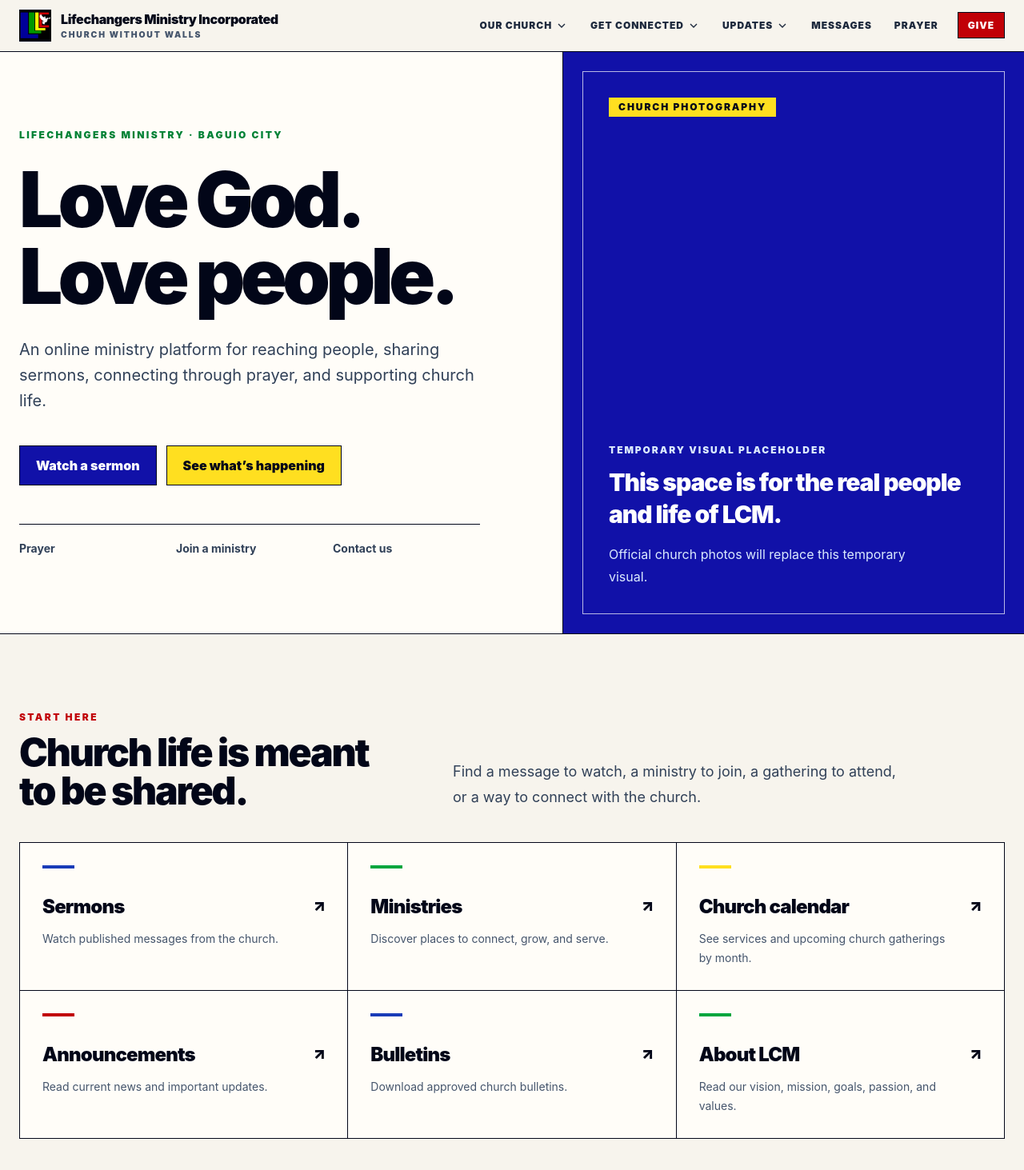
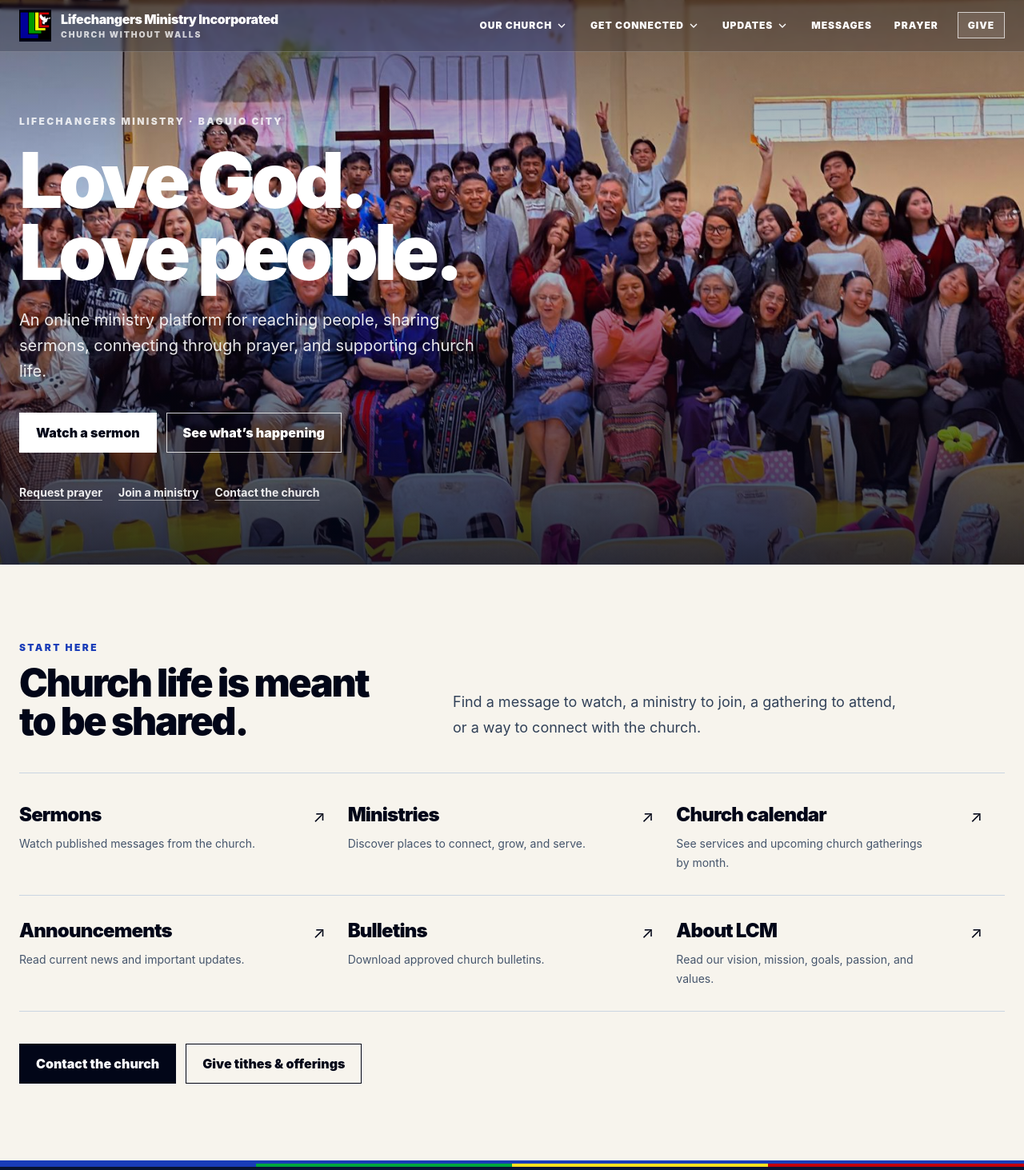
Before and after one commit to rho-alpadilla/LCM-Website, a Next.js app: page / in a window 1280 px wide. Shown: the top 1463 px of the page at 80% size. Built offline with nearby package versions, Linux system fonts and the light colour scheme.

Commit message:
feat: create photo-led LCM homepage

```diff
--- a/src/frontend/components/public/public-header.tsx
+++ b/src/frontend/components/public/public-header.tsx
@@ -5,6 +5,7 @@
 import { siteConfig } from "@/shared/config/site";
 
 type NavigationLink = { href: Route; label: string };
+export type PublicHeaderVariant = "default" | "hero";
 
 const navigationGroups: Array<{
   label: string;
@@ -39,12 +40,26 @@
   { href: "/give", label: "Give" },
 ];
 
-export function PublicHeader() {
+export function PublicHeader({
+  variant = "default",
+}: {
+  variant?: PublicHeaderVariant;
+}) {
+  const isHero = variant === "hero";
+
   return (
-    <header className="sticky top-0 z-40 border-b border-slate-950 bg-[#f7f4ed]">
+    <header
+      className={
+        isHero
+          ? "absolute inset-x-0 top-0 z-40 border-b border-white/20 bg-slate-950/20 text-white backdrop-blur-[2px]"
+          : "sticky top-0 z-40 border-b border-slate-950 bg-[#f7f4ed]"
+      }
+    >
       <div className="mx-auto flex max-w-7xl items-center justify-between gap-4 px-4 py-3 sm:px-6">
         <Link
-          className="flex min-w-0 items-center gap-3 text-slate-950"
+          className={`flex min-w-0 items-center gap-3 ${
+            isHero ? "text-white" : "text-slate-950"
+          }`}
           href="/"
         >
           <Image
@@ -59,26 +74,40 @@
             <span className="block truncate text-sm font-black tracking-[-0.025em] sm:text-base">
               {siteConfig.name}
             </span>
-            <span className="block text-[0.65rem] font-black tracking-[0.18em] text-slate-600 uppercase">
+            <span
+              className={`block text-[0.65rem] font-black tracking-[0.18em] uppercase ${
+                isHero ? "text-white/75" : "text-slate-600"
+              }`}
+            >
               Church without walls
             </span>
           </span>
         </Link>
-        <PublicDesktopNavigation />
-        <PublicMobileNavigation />
+        <PublicDesktopNavigation isHero={isHero} />
+        <PublicMobileNavigation isHero={isHero} />
       </div>
     </header>
   );
 }
 
-function PublicDesktopNavigation() {
+function PublicDesktopNavigation({ isHero }: { isHero: boolean }) {
   return (
     <nav aria-label="Main navigation" className="hidden lg:block">
-      <ul className="flex items-center gap-1 text-xs font-black tracking-[0.08em] text-slate-800 uppercase">
+      <ul
+        className={`flex items-center gap-1 text-xs font-black tracking-[0.08em] uppercase ${
+          isHero ? "text-white" : "text-slate-800"
+        }`}
+      >
         {navigationGroups.map((group) => (
           <li className="relative" key={group.label}>
             <details className="group">
-              <summary className="flex cursor-pointer list-none items-center gap-1 px-3 py-2 transition-colors duration-150 ease-out hover:text-blue-800 focus-visible:outline-2 focus-visible:outline-offset-2 focus-visible:outline-blue-800 [&::-webkit-details-marker]:hidden">
+              <summary
+                className={`flex cursor-pointer list-none items-center gap-1 px-3 py-2 transition-colors duration-150 ease-out focus-visible:outline-2 focus-visible:outline-offset-2 [&::-webkit-details-marker]:hidden ${
+                  isHero
+                    ? "hover:bg-white/10 focus-visible:outline-white"
+                    : "hover:text-blue-800 focus-visible:outline-blue-800"
+                }`}
+              >
                 {group.label}
                 <ChevronDown />
               </summary>
@@ -102,8 +131,12 @@
             <Link
               className={
                 item.href === "/give"
-                  ? "ml-2 border border-slate-950 bg-red-700 px-3 py-2 text-white transition-[background-color,transform] duration-150 ease-out hover:bg-red-800 active:scale-[0.98]"
-                  : "px-3 py-2 transition-colors duration-150 ease-out hover:text-blue-800 focus-visible:outline-2 focus-visible:outline-offset-2 focus-visible:outline-blue-800"
+                  ? isHero
+                    ? "ml-2 border border-white/70 bg-white/10 px-3 py-2 text-white transition-[background-color,transform] duration-150 ease-out hover:bg-white hover:text-slate-950 focus-visible:outline-2 focus-visible:outline-offset-2 focus-visible:outline-white active:scale-[0.98]"
+                    : "ml-2 border border-slate-950 bg-red-700 px-3 py-2 text-white transition-[background-color,transform] duration-150 ease-out hover:bg-red-800 active:scale-[0.98]"
+                  : isHero
+                    ? "px-3 py-2 transition-colors duration-150 ease-out hover:bg-white/10 focus-visible:outline-2 focus-visible:outline-offset-2 focus-visible:outline-white"
+                    : "px-3 py-2 transition-colors duration-150 ease-out hover:text-blue-800 focus-visible:outline-2 focus-visible:outline-offset-2 focus-visible:outline-blue-800"
               }
               href={item.href}
             >
@@ -116,10 +149,16 @@
   );
 }
 
-function PublicMobileNavigation() {
+function PublicMobileNavigation({ isHero }: { isHero: boolean }) {
   return (
     <details className="group relative lg:hidden">
-      <summary className="flex cursor-pointer list-none items-center gap-2 border border-slate-950 bg-[#fffdf8] px-3 py-2 text-xs font-black tracking-[0.08em] text-slate-900 uppercase transition-[background-color,transform] duration-150 ease-out hover:bg-yellow-300 focus-visible:outline-2 focus-visible:outline-offset-2 focus-visible:outline-blue-800 active:scale-[0.98] [&::-webkit-details-marker]:hidden">
+      <summary
+        className={`flex cursor-pointer list-none items-center gap-2 border px-3 py-2 text-xs font-black tracking-[0.08em] uppercase transition-[background-color,transform] duration-150 ease-out focus-visible:outline-2 focus-visible:outline-offset-2 active:scale-[0.98] [&::-webkit-details-marker]:hidden ${
+          isHero
+            ? "border-white/70 bg-slate-950/20 text-white hover:bg-white/10 focus-visible:outline-white"
+            : "border-slate-950 bg-[#fffdf8] text-slate-900 hover:bg-yellow-300 focus-visible:outline-blue-800"
+        }`}
+      >
         Menu
         <ChevronDown />
       </summary>
--- a/src/frontend/components/public/public-page.tsx
+++ b/src/frontend/components/public/public-page.tsx
@@ -1,18 +1,24 @@
 import type { ReactNode } from "react";
 
 import { PublicFooter } from "./public-footer";
-import { PublicHeader } from "./public-header";
+import { PublicHeader, type PublicHeaderVariant } from "./public-header";
 
-export function PublicPage({ children }: { children: ReactNode }) {
+export function PublicPage({
+  children,
+  headerVariant = "default",
+}: {
+  children: ReactNode;
+  headerVariant?: PublicHeaderVariant;
+}) {
   return (
-    <div className="flex min-h-screen flex-col bg-[#f7f4ed] text-slate-950">
+    <div className="relative flex min-h-screen flex-col bg-[#f7f4ed] text-slate-950">
       <a
         className="sr-only z-50 rounded-md bg-white px-4 py-3 font-bold text-blue-900 shadow-lg focus:not-sr-only focus:fixed focus:top-3 focus:left-3"
         href="#main-content"
       >
         Skip to main content
       </a>
-      <PublicHeader />
+      <PublicHeader variant={headerVariant} />
       <main className="flex-1" id="main-content">
         {children}
       </main>
--- a/src/frontend/screens/public/index.tsx
+++ b/src/frontend/screens/public/index.tsx
@@ -1,4 +1,5 @@
 import type { Route } from "next";
+import Image from "next/image";
 import Link from "next/link";
 
 import { PublicPage } from "@/frontend/components/public/public-page";
@@ -6,78 +7,60 @@
 
 export default function HomePage() {
   return (
-    <PublicPage>
-      <section className="border-b border-slate-950 bg-[#fffdf8]">
-        <div className="mx-auto grid max-w-7xl lg:grid-cols-[minmax(0,1.1fr)_minmax(20rem,0.9fr)]">
-          <div className="px-4 py-16 sm:px-6 sm:py-24 lg:border-r lg:border-slate-950">
-            <p className="text-xs font-black tracking-[0.2em] text-green-700 uppercase">
+    <PublicPage headerVariant="hero">
+      <section className="relative isolate flex min-h-[42rem] overflow-hidden bg-slate-950 text-white sm:min-h-[44rem]">
+        <Image
+          alt="Lifechangers Ministry church family gathered together."
+          className="object-cover object-center"
+          fill
+          priority
+          sizes="100vw"
+          src="/images/home/lcm-church-family.jpg"
+        />
+        <div
+          aria-hidden="true"
+          className="absolute inset-0 bg-[linear-gradient(180deg,rgba(2,6,23,0.48)_0%,rgba(2,6,23,0.15)_35%,rgba(2,6,23,0.82)_100%)]"
+        />
+        <div className="relative mx-auto flex w-full max-w-7xl items-end px-4 pt-32 pb-14 sm:px-6 sm:pt-36 sm:pb-20">
+          <div className="max-w-3xl">
+            <p className="text-xs font-black tracking-[0.2em] text-white/80 uppercase">
               Lifechangers Ministry · Baguio City
             </p>
-            <h1 className="mt-6 max-w-3xl text-5xl font-black tracking-[-0.06em] text-slate-950 sm:text-7xl lg:text-8xl">
+            <h1 className="mt-5 text-5xl leading-[0.94] font-black tracking-[-0.055em] text-balance sm:text-7xl lg:text-8xl">
               Love God.
               <br />
               Love people.
             </h1>
-            <p className="mt-7 max-w-xl text-lg leading-8 text-slate-700 sm:text-xl">
+            <p className="mt-6 max-w-xl text-lg leading-8 text-white/90 sm:text-xl">
               {siteConfig.description}
             </p>
-            <div className="mt-10 flex flex-wrap gap-3">
+            <div className="mt-9 flex flex-wrap gap-3">
               <Link
-                className="border border-slate-950 bg-[#1111a8] px-5 py-3 font-black text-white transition-[background-color,transform] duration-150 ease-out hover:bg-blue-800 focus-visible:outline-2 focus-visible:outline-offset-4 focus-visible:outline-blue-800 active:scale-[0.98]"
+                className="border border-white bg-white px-5 py-3 font-black text-slate-950 transition-[background-color,transform] duration-150 ease-out hover:bg-white/85 focus-visible:outline-2 focus-visible:outline-offset-4 focus-visible:outline-white active:scale-[0.98]"
                 href={"/sermons" as Route}
               >
                 Watch a sermon
               </Link>
               <Link
-                className="border border-slate-950 bg-yellow-300 px-5 py-3 font-black text-slate-950 transition-[background-color,transform] duration-150 ease-out hover:bg-yellow-200 focus-visible:outline-2 focus-visible:outline-offset-4 focus-visible:outline-blue-800 active:scale-[0.98]"
+                className="border border-white/80 bg-slate-950/10 px-5 py-3 font-black text-white transition-[background-color,transform] duration-150 ease-out hover:bg-white/15 focus-visible:outline-2 focus-visible:outline-offset-4 focus-visible:outline-white active:scale-[0.98]"
                 href={"/activities" as Route}
               >
                 See what’s happening
               </Link>
             </div>
-            <div className="mt-12 grid max-w-xl grid-cols-3 gap-3 border-t border-slate-950 pt-5 text-sm font-bold text-slate-700">
-              <Link
-                className="hover:text-blue-800 hover:underline"
-                href="/prayer"
-              >
-                Prayer
-              </Link>
-              <Link
-                className="hover:text-blue-800 hover:underline"
-                href="/join"
-              >
-                Join a ministry
-              </Link>
-              <Link
-                className="hover:text-blue-800 hover:underline"
-                href="/contact"
-              >
-                Contact us
-              </Link>
-            </div>
+            <ul className="mt-10 flex flex-wrap gap-x-5 gap-y-2 text-sm font-bold text-white/90">
+              {quickLinks.map((item) => (
+                <li key={item.href}>
+                  <Link
+                    className="underline decoration-white/50 underline-offset-4 transition-colors duration-150 ease-out hover:text-white focus-visible:outline-2 focus-visible:outline-offset-4 focus-visible:outline-white"
+                    href={item.href as Route}
+                  >
+                    {item.label}
+                  </Link>
+                </li>
+              ))}
+            </ul>
           </div>
-          <figure className="relative min-h-[26rem] border-t border-slate-950 bg-[#1111a8] p-4 sm:p-6 lg:min-h-full lg:border-t-0">
-            <div className="flex h-full min-h-[23rem] flex-col justify-between border border-white/70 p-6 text-white sm:p-8">
-              <p className="w-fit bg-yellow-300 px-3 py-1 text-xs font-black tracking-[0.16em] text-slate-950 uppercase">
-                Church photography
-              </p>
-              <div>
-                <p className="text-xs font-black tracking-[0.16em] text-blue-100 uppercase">
-                  Temporary visual placeholder
-                </p>
-                <h2 className="mt-3 max-w-md text-3xl leading-10 font-black tracking-[-0.035em]">
-                  This space is for the real people and life of LCM.
-                </h2>
-                <p className="mt-4 max-w-sm leading-7 text-blue-100">
-                  Official church photos will replace this temporary visual.
-                </p>
-              </div>
-            </div>
-            <figcaption className="sr-only">
-              Temporary church photography placeholder. Official church photos
-              will replace this visual.
-            </figcaption>
-          </figure>
         </div>
       </section>
 
@@ -85,9 +68,9 @@
         className="mx-auto max-w-7xl px-4 py-16 sm:px-6 sm:py-24"
         aria-labelledby="connect-title"
       >
-        <div className="grid gap-8 border-b border-slate-950 pb-10 lg:grid-cols-[0.85fr_1.15fr] lg:items-end">
+        <div className="grid gap-8 border-b border-slate-300 pb-10 lg:grid-cols-[0.85fr_1.15fr] lg:items-end">
           <div>
-            <p className="text-xs font-black tracking-[0.2em] text-red-700 uppercase">
+            <p className="text-xs font-black tracking-[0.2em] text-blue-800 uppercase">
               Start here
             </p>
             <h2
@@ -102,22 +85,23 @@
             or a way to connect with the church.
           </p>
         </div>
-        <ol className="grid border-l border-slate-950 sm:grid-cols-2 lg:grid-cols-3">
+        <ol className="mt-2 grid sm:grid-cols-2 lg:grid-cols-3">
           {publicDestinations.map((item) => (
-            <li className="border-r border-b border-slate-950" key={item.href}>
+            <li className="border-b border-slate-300" key={item.href}>
               <Link
-                className="group block h-full bg-[#fffdf8] p-6 transition-colors duration-150 ease-out hover:bg-slate-950 hover:text-white focus-visible:outline-2 focus-visible:outline-offset-4 focus-visible:outline-blue-800 sm:p-7"
+                className="group flex h-full items-start justify-between gap-4 py-6 pr-4 transition-colors duration-150 ease-out hover:text-blue-800 focus-visible:outline-2 focus-visible:outline-offset-4 focus-visible:outline-blue-800 sm:py-7 lg:pr-7"
                 href={item.href as Route}
               >
-                <span className={`block h-1 w-10 ${item.accentClass}`} />
-                <span className="mt-8 flex items-start justify-between gap-4 text-2xl font-black tracking-[-0.035em]">
-                  {item.label}
-                  <span aria-hidden="true" className="text-xl">
-                    ↗
+                <span>
+                  <span className="block text-2xl font-black tracking-[-0.035em]">
+                    {item.label}
+                  </span>
+                  <span className="mt-2 block max-w-xs text-sm leading-6 text-slate-600 transition-colors duration-150 ease-out group-hover:text-slate-700">
+                    {item.description}
                   </span>
                 </span>
-                <span className="mt-3 block max-w-xs text-sm leading-6 text-slate-600 transition-colors duration-150 ease-out group-hover:text-slate-300">
-                  {item.description}
+                <span aria-hidden="true" className="mt-1 text-xl">
+                  ↗
                 </span>
               </Link>
             </li>
@@ -125,13 +109,13 @@
         </ol>
         <div className="mt-10 flex flex-wrap gap-3">
           <Link
-            className="border border-slate-950 bg-green-700 px-5 py-3 font-black text-white transition-[background-color,transform] duration-150 ease-out hover:bg-green-800 active:scale-[0.98]"
+            className="border border-slate-950 bg-slate-950 px-5 py-3 font-black text-white transition-[background-color,transform] duration-150 ease-out hover:bg-slate-700 focus-visible:outline-2 focus-visible:outline-offset-4 focus-visible:outline-blue-800 active:scale-[0.98]"
             href={"/contact" as Route}
           >
             Contact the church
           </Link>
           <Link
-            className="border border-slate-950 bg-[#fffdf8] px-5 py-3 font-black text-slate-950 transition-[background-color,transform] duration-150 ease-out hover:bg-yellow-300 active:scale-[0.98]"
+            className="border border-slate-950 bg-transparent px-5 py-3 font-black text-slate-950 transition-[background-color,transform] duration-150 ease-out hover:bg-white focus-visible:outline-2 focus-visible:outline-offset-4 focus-visible:outline-blue-800 active:scale-[0.98]"
             href={"/give" as Route}
           >
             Give tithes &amp; offerings
@@ -147,36 +131,36 @@
     href: "/sermons",
     label: "Sermons",
     description: "Watch published messages from the church.",
-    accentClass: "bg-blue-800",
   },
   {
     href: "/ministries",
     label: "Ministries",
     description: "Discover places to connect, grow, and serve.",
-    accentClass: "bg-green-600",
   },
   {
     href: "/activities",
     label: "Church calendar",
     description: "See services and upcoming church gatherings by month.",
-    accentClass: "bg-yellow-300",
   },
   {
     href: "/announcements",
     label: "Announcements",
     description: "Read current news and important updates.",
-    accentClass: "bg-red-700",
   },
   {
     href: "/bulletins",
     label: "Bulletins",
     description: "Download approved church bulletins.",
-    accentClass: "bg-blue-800",
   },
   {
     href: "/about",
     label: "About LCM",
     description: "Read our vision, mission, goals, passion, and values.",
-    accentClass: "bg-green-600",
   },
 ] as const;
+
+const quickLinks = [
+  { href: "/prayer", label: "Request prayer" },
+  { href: "/join", label: "Join a ministry" },
+  { href: "/contact", label: "Contact the church" },
+] as const;
```
Also changed, not shown: public/images/home/lcm-church-family.jpg (added).
